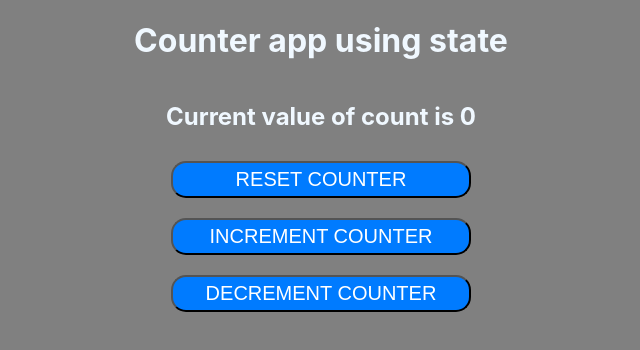
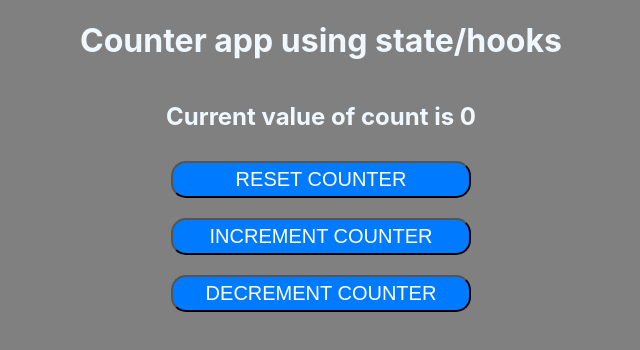
Before and after one commit to prahladinala/react-counter-using-state-hooks, a React (Create React App) app: page / in a window 1280 px wide. Shown: the top 350 px of the page, without its empty margins (319-959 px from the left). Built offline with nearby package versions, Linux system fonts and the light colour scheme.

Commit message:
Restricting the counter to a limit with condition

```diff
--- a/src/App.js
+++ b/src/App.js
@@ -17,12 +17,12 @@ function App() {
   return (
     <div className="App">
       <header>
-        <h1>Counter app using state</h1>
+        <h1>Counter app using state/hooks</h1>
       </header>
       <h2>Current value of count is {count}</h2>
       <button onClick={() => setCount(0)}>Reset Counter</button>
-      <button onClick={() => setCount(count + 1)}>Increment Counter</button>
-      <button onClick={() => setCount(count - 1)}>Decrement Counter</button>
+      <button onClick={() => count >= 10 ? "" : setCount(count + 1)}>Increment Counter</button>
+      <button onClick={() => count <= 0 ? "" : setCount(count - 1)} > Decrement Counter</button>
     </div>
   )
 }
```
